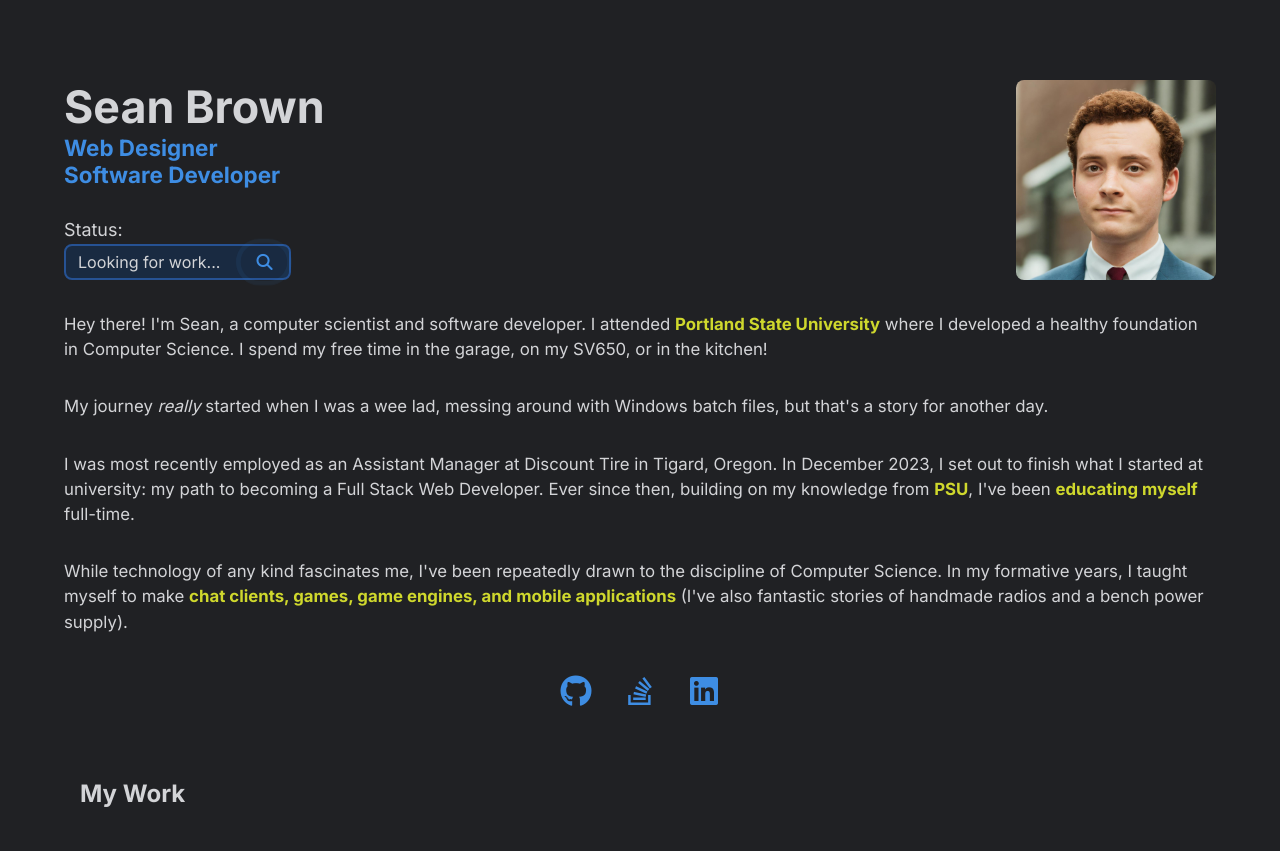
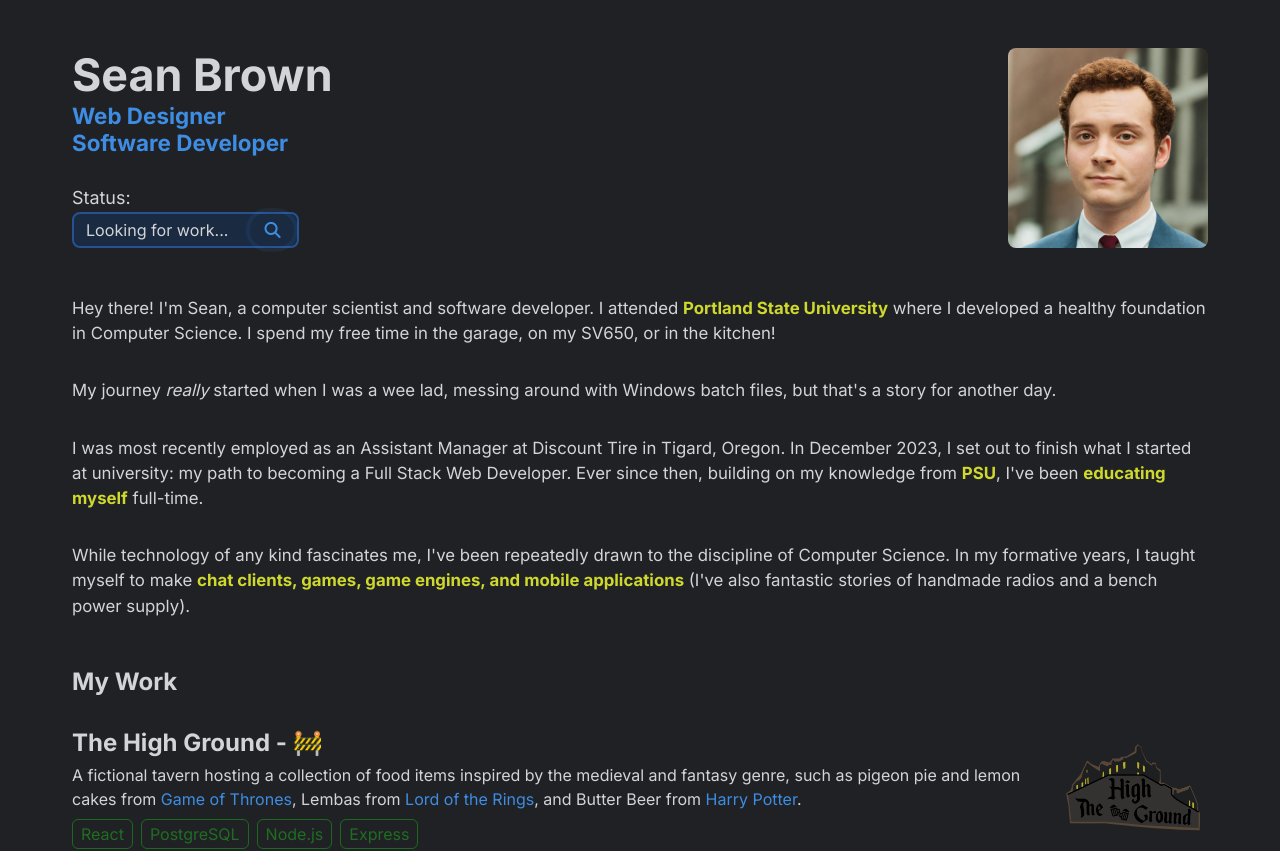
Before and after one commit to DeathlessKraken/portfolio-website, a React (Vite) app: page / in a window 1280 px wide. Shown: the top 851 px of the page. Built offline with nearby package versions, Linux system fonts and the light colour scheme.

Commit message:
layout changes

```diff
--- a/src/components/AboutMe.jsx
+++ b/src/components/AboutMe.jsx
@@ -1,14 +1,8 @@
-import Profile from './Profile';
-import LeaveNote from './LeaveNote';
-import useMediaQuery from "./functions/useMediaQuery";
 import styles from './aboutme.module.css';
 
 function AboutMe() {
-    const isDesktop = useMediaQuery('(min-width: 1300px)');
-
     return (
         <div className={styles.aboutMe}>
-            <Profile />
             <div className={styles.aboutContent}>
                 <p>
                     Hey there! I&apos;m Sean, a computer scientist and software developer.
@@ -32,18 +26,6 @@
                     stories of handmade radios and a bench power supply&#41;.
                 </p>
             </div>
-            <div className={styles.aboutNav}>
-                <a href="https://github.com/SBSoftwareDev">
-                    <i className="fa-brands fa-github"></i>
-                </a>
-                <a href="https://stackoverflow.com/users/3557315/">
-                    <i className="fa-brands fa-stack-overflow"></i>
-                </a>
-                <a href="https://www.linkedin.com/in/sean-brown-a98a512b3/">
-                    <i className="fa-brands fa-linkedin"></i>
-                </a>
-            </div>
-            { isDesktop && <LeaveNote /> }
         </div>
     );
 }
--- a/src/components/App.jsx
+++ b/src/components/App.jsx
@@ -1,12 +1,14 @@
 import AboutMe from "./AboutMe";
 import ExperienceContent from './ExperienceContent';
 import Footer from "./Footer";
+import Profile from "./Profile";
 import styles from "./app.module.css";
 
 export default function App(){
     return (
         <div className={styles.appContainer}>
             <div className={styles.app}>
+                <Profile />
                 <AboutMe />
                 <ExperienceContent />
             </div>
--- a/src/components/ExperienceContent.jsx
+++ b/src/components/ExperienceContent.jsx
@@ -1,11 +1,9 @@
 import Project from "./projects/Project";
 import Work from "./Work";
 import LeaveNote from './LeaveNote';
-import useMediaQuery from "./functions/useMediaQuery";
 import styles from './experiencecontent.module.css';
 
 export default function ExperienceContent() {
-    const isDesktop = useMediaQuery('(min-width: 1300px)');
 
     const THG_DESC =
     <p>
@@ -49,7 +47,7 @@
                 </div>
             </div>
             <Work />
-            { !isDesktop && <LeaveNote /> }
+            <LeaveNote />
         </div>
     );
 }
--- a/src/components/aboutme.module.css
+++ b/src/components/aboutme.module.css
@@ -1,9 +1,8 @@
 .aboutMe {
     display: flex;
     flex-direction: column;
-    padding: 32px;
     width: 100%;
-    max-width: 600px;
+    padding: 3em 0;
     height: fit-content;
     border-radius: 8px;
     gap: 32px;
@@ -17,60 +16,12 @@
     font-size: 1.05em;
 }
 
-.aboutNav {
-    display: flex;
-    justify-content: center;
-    gap: 16px;
-    transition: background-color 0.2s ease-in-out;
-}
-
-.aboutNav > a {
-    font-size: 2em;
-    text-decoration: none;
-    color: #3E8DE3;
-    transition: background-color 0.2s ease-in-out;
-    width: 1.5em;
-    height: 1.5em;
-    border-radius: 4px;
-    display: flex;
-    justify-content: center;
-    align-items: center;
-}
-
 b {
     color: #cfd82d;
 }
 
-@media (hover: hover) {
-    .aboutNav > a:hover {
-        background-color: rgba(24, 44, 73, 0.8);
-    }
-}
-
-@media (max-width: 600px) {
-    .aboutHeader {
-        flex-direction: column;
-        gap: 2em;
-    }
-}
-
-@media (max-width: 840px) {
-    .aboutMe {
-        padding: 0;
-    }
-
-    .aboutHeadText {
-        gap: 1em;
-    }
-
-    .pfpContainer {
-        align-self: center;
-    }
-}
-
 @media (max-width: 1300px) {
     .aboutMe {
-        max-width: none;
         justify-content: center;
     }
 }
--- a/src/components/app.module.css
+++ b/src/components/app.module.css
@@ -8,9 +8,10 @@
 
 .app {
     display: flex;
+    flex-direction: column;
     margin: 48px auto;
     width: 100%;
-    max-width: 1600px;
+    max-width: 1200px;
     padding: 0 5em;
 }
 
--- a/src/components/experiencecontent.module.css
+++ b/src/components/experiencecontent.module.css
@@ -2,7 +2,6 @@
     display: flex;
     width: 100%;
     flex-direction: column;
-    padding: 32px;
     border-radius: 8px;
 }
 
@@ -18,19 +17,11 @@
     gap: 1em;
 }
 
-.projects > h2 {
-    padding-left: 16px;
-}
-
 span {
     color: #3E8DE3;
 }
 
 @media (max-width: 840px) {
-    .expContent {
-        padding: 0;
-    }
-
     .projects > h2 {
         padding: 2em 0 0 0;
     }
--- a/src/components/profile.module.css
+++ b/src/components/profile.module.css
@@ -26,3 +26,20 @@
     width: 100%;
     height: 100%;
 }
+
+@media (max-width: 600px) {
+    .profile {
+        flex-direction: column;
+        gap: 2em;
+    }
+}
+
+@media (max-width: 840px) {
+    .profileText {
+        gap: 1em;
+    }
+
+    .pfpContainer {
+        align-self: center;
+    }
+}
--- a/src/components/projects/project.module.css
+++ b/src/components/projects/project.module.css
@@ -4,7 +4,6 @@
     width: 100%;
     transition: background-color 0.2s ease-in-out;
     border-radius: 8px;
-    padding: 16px;
     line-height: 1.5em;
 }
 
--- a/src/components/work.module.css
+++ b/src/components/work.module.css
@@ -1,5 +1,5 @@
 .work {
-    padding: 16px;
+    padding: 3em 0;
 }
 
 .careerContainer {
@@ -53,10 +53,6 @@
 }
 
 @media (max-width: 1300px) {
-    .work {
-        padding: 3em 0;
-    }
-
     .careerContainer {
         padding: 1em 0 0 0;
     }
```
